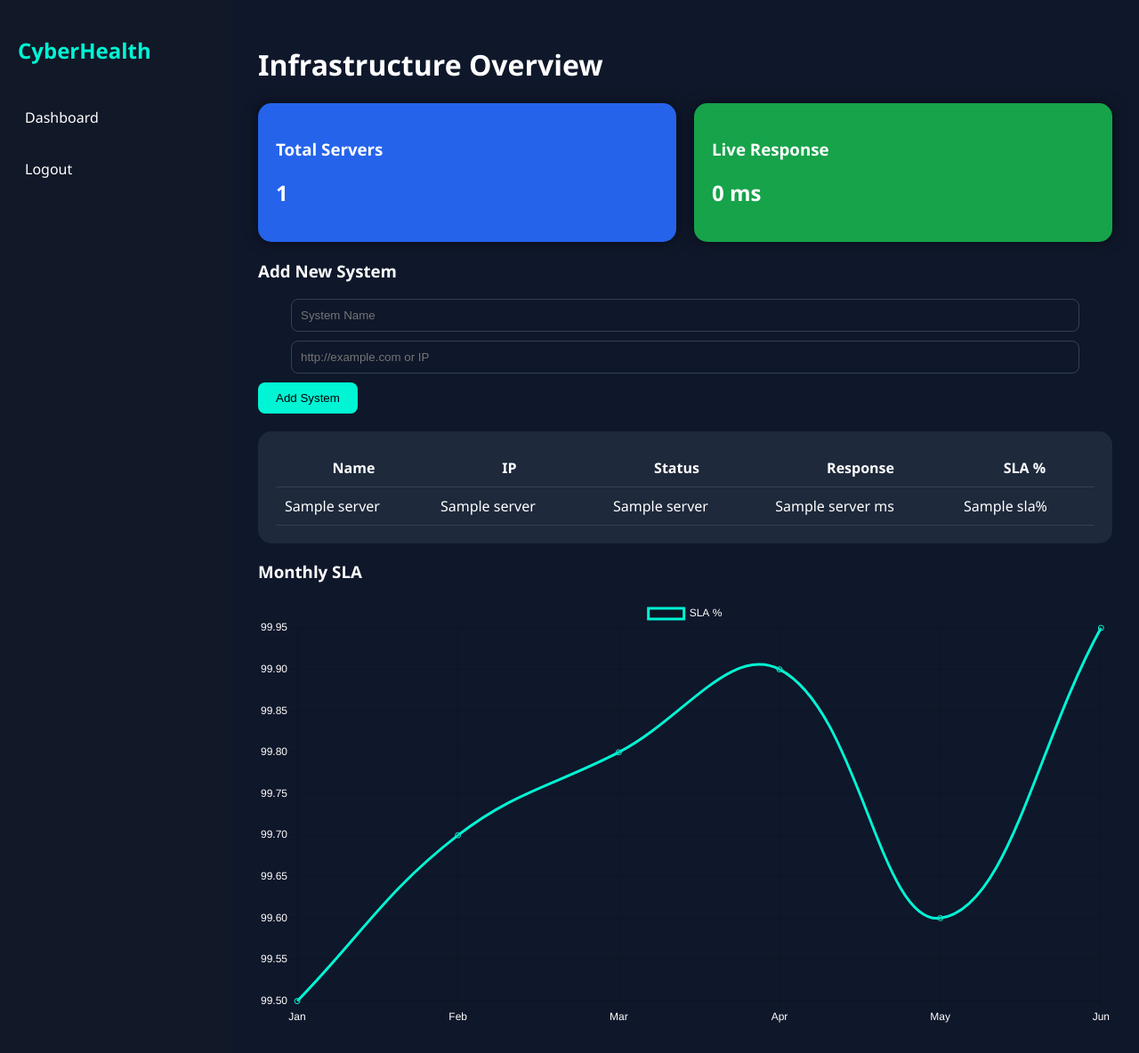
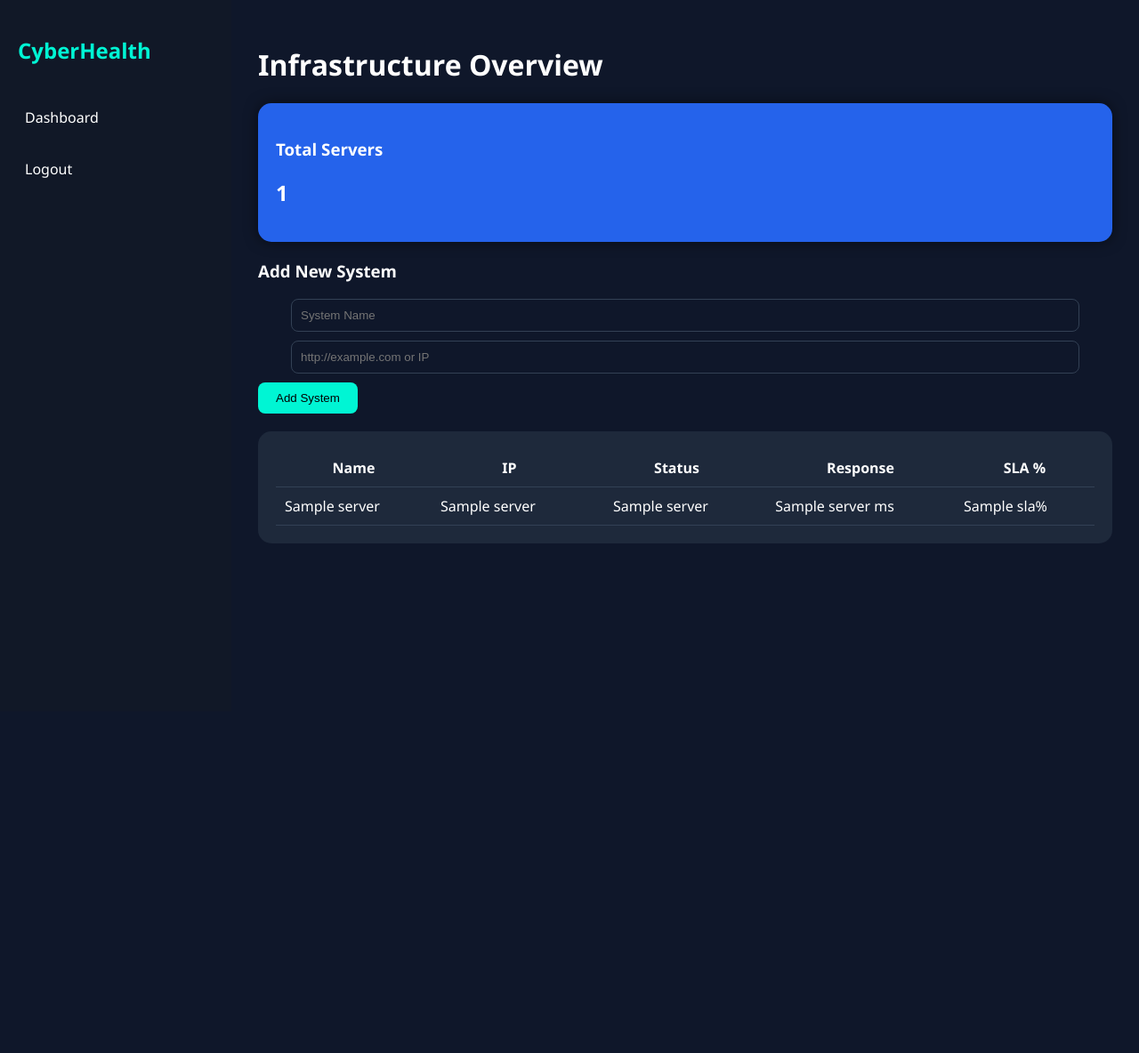
Before and after one commit to ankit18006/CyberHealth-IT-Dashboard, a Flask app: template templates/dashboard.html in a window 1280 px wide. Shown: the whole page at 89% size. After the commit the page ends 611 px from the top, so only its background shows below. Run offline with Flask 3, Linux system fonts and the light colour scheme; the template is opened without the code that fills it: most values are stand-ins (such as "Sample title", 1, 10 or a date in 2020).

Commit message:
Remove live response and SLA chart from dashboard
Removed live response display and monthly SLA chart from dashboard.

```diff
--- a/templates/dashboard.html
+++ b/templates/dashboard.html
@@ -7,11 +7,6 @@
     <div class="card blue">
         <h3>Total Servers</h3>
         <h2>{{ servers|length }}</h2>
-    </div>
-
-    <div class="card green">
-        <h3>Live Response</h3>
-        <h2 id="liveResponse">0 ms</h2>
     </div>
 </div>
 
@@ -50,46 +45,4 @@
 </table>
 </div>
 
-<div class="chart-box">
-<h3>Monthly SLA</h3>
-<canvas id="slaChart"></canvas>
-</div>
-
-<script>
-function updateLive(){
-    document.getElementById("liveResponse").innerText =
-        Math.floor(Math.random()*200)+" ms";
-}
-setInterval(updateLive,2000);
-
-{% if servers|length == 0 %}
-var labels=[];
-var data=[];
-{% else %}
-var labels=["Jan","Feb","Mar","Apr","May","Jun"];
-var data=[99.5,99.7,99.8,99.9,99.6,99.95];
-{% endif %}
-
-new Chart(document.getElementById("slaChart"),{
-    type:'line',
-    data:{
-        labels:labels,
-        datasets:[{
-            label:'SLA %',
-            data:data,
-            borderColor:'#00f5d4',
-            fill:false,
-            tension:0.4
-        }]
-    },
-    options:{
-        plugins:{legend:{labels:{color:'#fff'}}},
-        scales:{
-            x:{ticks:{color:'#fff'}},
-            y:{ticks:{color:'#fff'}}
-        }
-    }
-});
-</script>
-
 {% endblock %}
```
